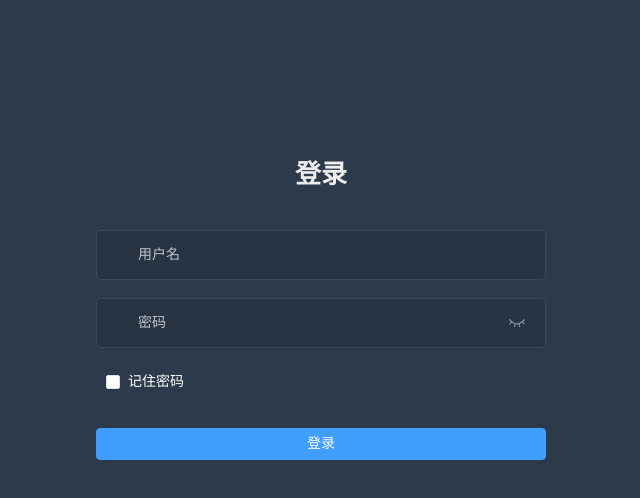
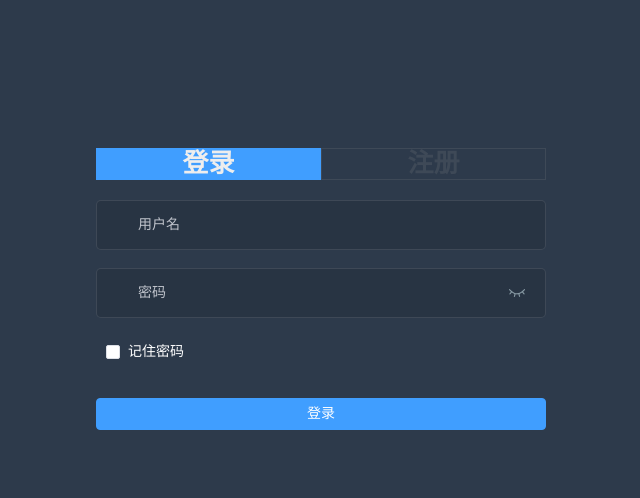
Before and after one commit to LiYuyu123/LProject, a Vue app in the folder vue/: page /login in a window 1280 px wide. Shown: the top 498 px of the page, without its empty margins (319-959 px from the left). Built offline with nearby package versions, Linux system fonts and the light colour scheme.

Commit message:
完成注册功能以及再次确认密码功能

```diff
--- a/vue/src/views/Login.vue
+++ b/vue/src/views/Login.vue
@@ -1,5 +1,13 @@
 <template>
   <div class="login-container">
+    <div class="title-wrapper">
+      <div :class="['title-container',{'active': selectIndex === index}]"
+           v-for="(i,index) in selectData"
+           :key="index" @click="selectClick(index)">
+        <div class="title">{{ i.name }}</div>
+      </div>
+    </div>
+<!--    登录-->
     <el-form
         ref="loginForm"
         :model="loginData"
@@ -7,10 +15,8 @@
         class="login-form"
         auto-complete="on"
         label-position="left"
+        v-show="selectShow"
     >
-      <div class="title-container">
-        <h3 class="title">登录</h3>
-      </div>
       <el-form-item prop="username">
         <i class="el-icon-user-solid"></i>
         <el-input
@@ -35,6 +41,7 @@
             auto-complete="on"
             @keyup.enter="handleLogin"
         />
+<!--      @keyup.enter.native   键盘回车事件-->
         <span class="show-pwd" @click="showPwd">
           <i class="el-icon-view" v-if="passwordType !== 'password'"></i>
           <div class="pwd-hidden" v-else v-html="svgIcon"></div>
@@ -52,6 +59,67 @@
         登录
       </el-button>
     </el-form>
+
+<!--    注册-->
+    <el-form
+        :model="registerData"
+        :rules="registerRules"
+        class="login-form"
+        auto-complete="on"
+        label-position="left"
+        v-show="!selectShow"
+    >
+      <el-form-item prop="username">
+        <i class="el-icon-user-solid"></i>
+        <el-input
+            v-model="registerData.username"
+            placeholder="请输入用户名"
+            name="username"
+            type="text"
+            tabindex="1"
+            auto-complete="on"
+        />
+      </el-form-item>
+      <el-form-item prop="passwordOne">
+        <i class="el-icon-lock"></i>
+        <el-input
+            v-model="registerData.passwordOne"
+            :key="passwordType"
+            :type="passwordType"
+            placeholder="请输入密码"
+            name="password1"
+            tabindex="2"
+            auto-complete="on"
+        />
+        <span class="show-pwd" @click="showPwd">
+          <i class="el-icon-view" v-if="passwordType !== 'password'"></i>
+          <div class="pwd-hidden" v-else v-html="svgIcon"></div>
+        </span>
+      </el-form-item>
+      <el-form-item prop="passwordTwo">
+        <i class="el-icon-lock"></i>
+        <el-input
+            v-model="registerData.passwordTwo"
+            :key="passwordType"
+            :type="passwordType"
+            placeholder="请再次输入密码"
+            name="password2"
+            tabindex="2"
+            auto-complete="on"
+        />
+        <span class="show-pwd" @click="showPwd">
+          <i class="el-icon-view" v-if="passwordType !== 'password'"></i>
+          <div class="pwd-hidden" v-else v-html="svgIcon"></div>
+        </span>
+      </el-form-item>
+      <el-button
+          type="primary"
+          style="width: 100%; margin-bottom: 30px"
+          @click="registerClick"
+      >
+        注册
+      </el-button>
+    </el-form>
   </div>
 </template>
 
@@ -59,11 +127,12 @@
 
 import {passwordSvg} from "../assets/images/login/svg.js";
 import {ref, reactive, unref, onMounted} from "vue";
-// import { userLogin } from "@/http/api";
+
 import {getLogin} from "../http";
 import * as cookies from "../assets/cookies";
 import {useRouter, useRoute} from "vue-router";
 import {useStore} from "vuex";
+import {ElMessage} from "element-plus";
 
 
 export default {
@@ -88,88 +157,105 @@ export default {
         {min: 6, message: "密码要大于6位", trigger: "blur"},
       ],
     };
+    const registerData =  reactive({
+      username: '',
+      passwordOne: '',
+      passwordTwo: '',
+    })
+
+    //验证两个密码是否相同'
+    const validatePass = (rule, value, callback) => {
+      if (value === '') {
+        callback(new Error('请再次输入密码'));
+      } else if (value !== registerData.passwordOne) {
+        callback(new Error('两次输入密码不一致!'));
+      } else {
+        callback();
+      }
+    };
+
+    const registerRules = reactive({
+      username: [
+        {required: true, trigger: "blur", message: "用户名不能为空"},
+      ],
+      passwordOne: [
+        {required: true, trigger: "blur", message: "密码不能为空"},
+        {min: 6, message: "密码要大于6位", trigger: "blur"},
+      ],
+      passwordTwo: [
+        {required: true, trigger: "blur", message: "密码不能为空"},
+        {min: 6, message: "密码要大于6位", trigger: "blur"},
+        {validator:validatePass,trigger: "blur"}
+      ],
+    })
+
     const user = cookies.getUsername() || "";
     const pwd = cookies.getPassword() || "";
     const loginData = reactive({
       username: user,
       password: pwd,
     });
+    const selectIndex = ref(0)
+    const selectData = ref([{name: '登录'}, {name: '注册'}])
+    const selectShow = ref(true)
+
     const passwordType = ref("password");
     // 密码明文点击事件
     const showPwd = () => {
       passwordType.value = passwordType.value === "password" ? "" : "password";
       unref(pwdInput).focus();
     };
+
+    const selectClick = (index) => {
+      selectIndex.value = index
+      selectShow.value = !selectShow.value
+    }
+
     // 登录
     const handleLogin = () => {
       const form = unref(loginForm)
       form.validate((valid) => {
         if (valid) {
+          loading.value = true;
           getLogin({
             data: {
               username: loginData.username.trim(),
               password: loginData.password,
             }
           }).then((res) => {
-            console.log(res)
-            console.log(res.res === 0)
             if (res.res === 0) {
               cookies.setToken(res.token);
-              router.push({ path: "/" });
-              if(routeFrom){
-                router.push({ name: routeFrom });
-              }else {
-                router.push({ path: "/" });
+              //记住密码功能
+              if (remenberPassword.value) {
+                cookies.setUsername(loginData.username.trim());
+                cookies.setPassword(loginData.password);
+              } else {
+                cookies.removeUsername();
+                cookies.removePassword();
               }
+              if (routeFrom) {
+                router.push({name: routeFrom});
+              } else {
+                router.push({path: "/"});
+              }
+            } else {
+              ElMessage({
+                showClose: true,
+                message: '密码或用户名错误',
+                type: 'error',
+              })
             }
-          })
+          }).finally(() => {
+            loading.value = false;
+          });
         }
       })
     }
-
-    // const handleLogin = () => {
-    //   const form = unref(loginForm);
-    //   form.validate((valid) => {
-    //     if (valid) {
-    //       const a = 1;
-    //       if (a === 1) {
-    //         router.push({ path: "/" });
-    //         console.log(1);
-    //         return;
-    //       }
-    //       loading.value = true;
-    //       userLogin({
-    //         data: {
-    //           username: loginData.username.trim(),
-    //           password: loginData.password,
-    //         },
-    //       })
-    //           .then((msg) => {
-    //             cookies.setToken(msg.token);
-    //             store.dispatch("setRID", msg.rid);
-    //             // 记住密码功能
-    //             if (remenberPassword.value) {
-    //               cookies.setUsername(loginData.username.trim());
-    //               cookies.setPassword(loginData.password);
-    //             } else {
-    //               cookies.removeUsername();
-    //               cookies.removePassword();
-    //             }
-    //             if (routeFrom) {
-    //               router.push({ name: routeFrom });
-    //             } else {
-    //               router.push({ path: "/" });
-    //             }
-    //           })
-    //           .finally(() => {
-    //             loading.value = false;
-    //           });
-    //     }
-    //   });
-    // };
- onMounted(()=>{
-   console.log(route.query)
- })
+    //注册
+   const registerClick = () =>{
+      console.log(registerData)
+     console.log(registerData.passwordOne)
+   }
     return {
       // doom 相关
       loginForm,
@@ -184,6 +270,13 @@ export default {
       handleLogin,
       loading,
       remenberPassword,
+      selectIndex,
+      selectData,
+      selectShow,
+      selectClick,
+      registerData,
+      registerRules,
+      registerClick
     };
   },
 };
@@ -248,7 +341,7 @@ export default {
     position: relative;
     width: 520px;
     max-width: 100%;
-    padding: 160px 35px 0;
+    padding: 0 35px 0;
     margin: 0 auto;
     overflow: hidden;
   }
@@ -273,19 +366,32 @@ export default {
     width: 16px;
     display: inline-block;
   }
-
-  .title-container {
-    position: relative;
-
-    .title {
-      font-size: 26px;
-      color: @light_gray;
-      margin: 0px auto 40px auto;
+  .title-wrapper {
+    display: flex;
+    margin: 20px 0;
+    justify-content: center;
+    padding-top: 10%;
+    .title-container {
+      width: 225px;
+      border:1px solid #3e4957;
       text-align: center;
-      font-weight: bold;
+      .title {
+        font-size: 26px;
+        color: #3e4957;
+        font-weight: bold;
+      }
+      &:nth-child(1){
+        border-right: none;
+      }
+      &.active {
+        background: #409eff;
+        border: 1px solid #409eff;
+        .title {
+          color: @light_gray;
+        }
+      }
     }
   }
-
   .show-pwd {
     position: absolute;
     height: 100%;
```
Also changed, not shown: vue/src/assets/images/404/404.png (added), vue/src/assets/images/404/404_cloud.png (added).
